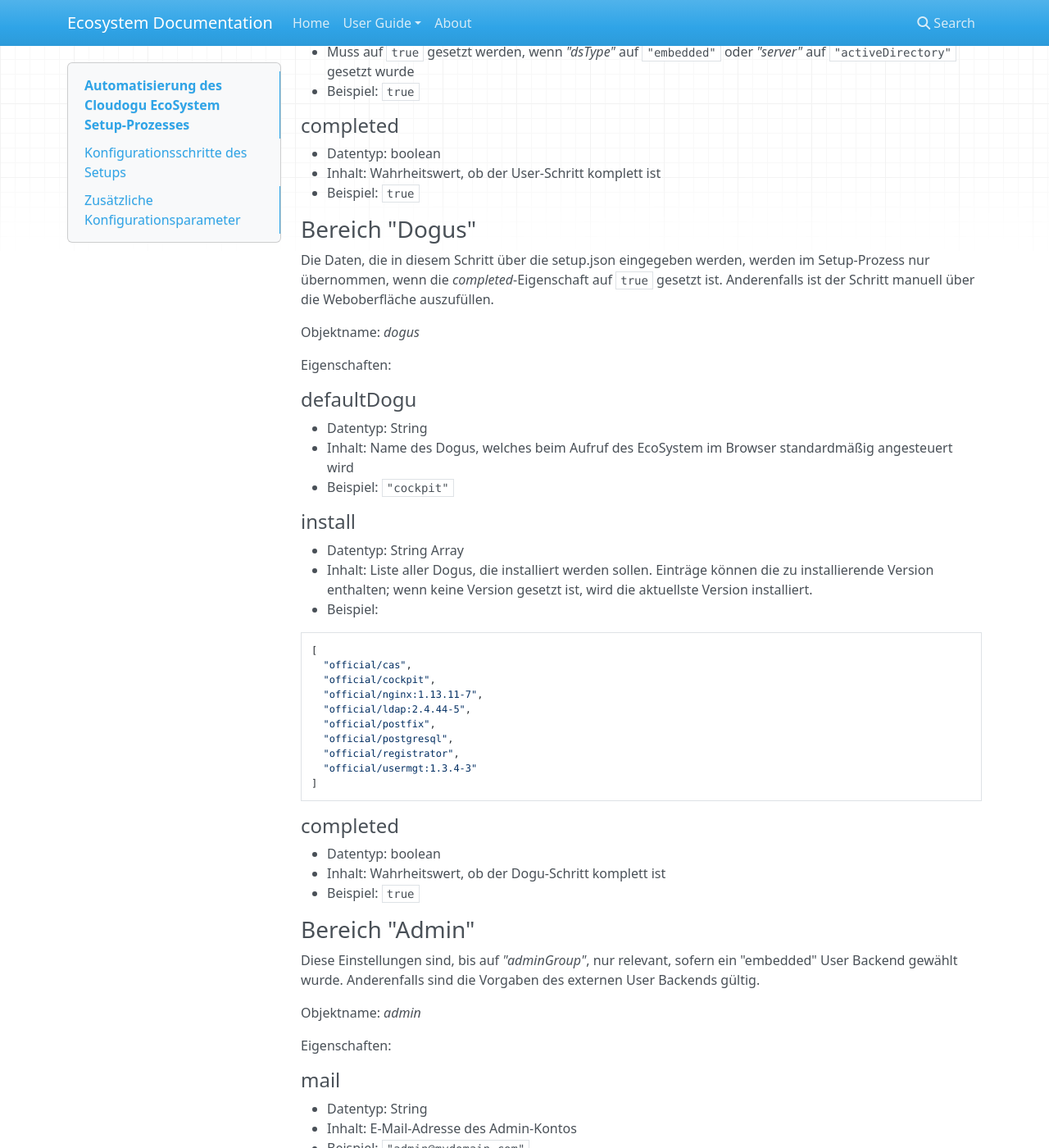
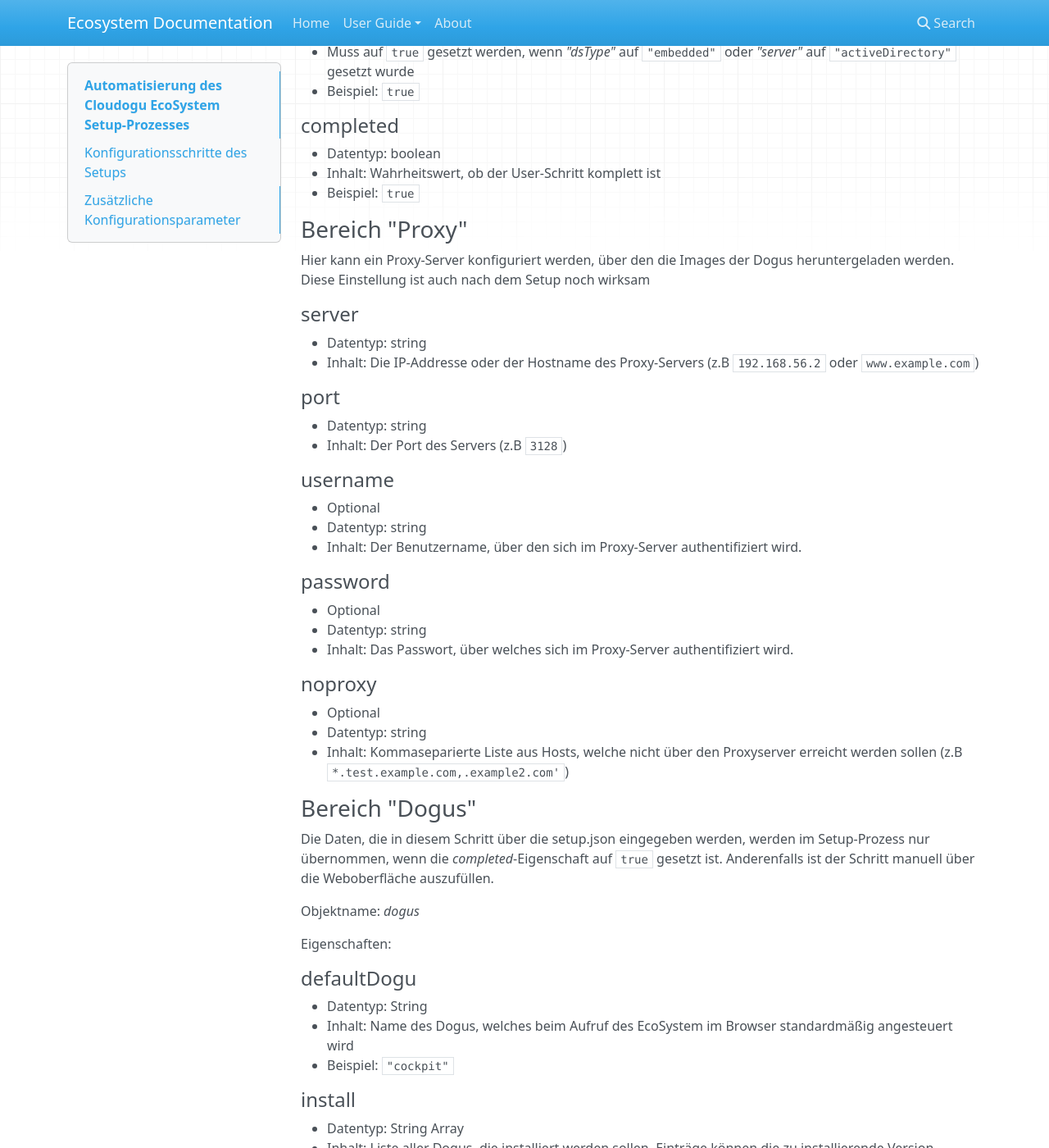
Before and after one commit to cloudogu/ecosystem, an MkDocs documentation site: the page built from docs/docs/user-guide/setup-json_de.md, in a window 1280 px wide and 1400 px high, scrolled down 6658 px. Shown: the whole window at 82% size. Built offline with MkDocs 1.6.1, drawn with Linux system fonts in a browser that asks for light colours; nearby versions of some CDN libraries; old or Windows-style settings are respelled for this version of MkDocs.

Commit message:
Update documentation

```diff
--- a/docs/docs/user-guide/setup-json_de.md
+++ b/docs/docs/user-guide/setup-json_de.md
@@ -259,6 +259,40 @@
 * Datentyp: boolean
 * Inhalt: Wahrheitswert, ob der User-Schritt komplett ist
 * Beispiel: `true`
+
+### Bereich "Proxy"
+
+Hier kann ein Proxy-Server konfiguriert werden, über den die Images der Dogus heruntergeladen werden. Diese Einstellung
+ist auch nach dem Setup noch wirksam
+
+#### server
+
+* Datentyp: string
+* Inhalt: Die IP-Addresse oder der Hostname des Proxy-Servers (z.B `192.168.56.2` oder `www.example.com`)
+
+#### port
+
+* Datentyp: string
+* Inhalt: Der Port des Servers (z.B `3128`)
+
+#### username
+
+* Optional
+* Datentyp: string
+* Inhalt: Der Benutzername, über den sich im Proxy-Server authentifiziert wird.
+
+#### password
+
+* Optional
+* Datentyp: string
+* Inhalt: Das Passwort, über welches sich im Proxy-Server authentifiziert wird.
+
+#### noproxy
+
+* Optional
+* Datentyp: string
+* Inhalt: Kommaseparierte Liste aus Hosts, welche nicht über den Proxyserver erreicht werden sollen (z.B `*.test.example.com,.example2.com'`)
+
 
 ### Bereich "Dogus"
 
```
Also changed, not shown: docs/docs/user-guide/setup-json.md (+32 -0 lines).
